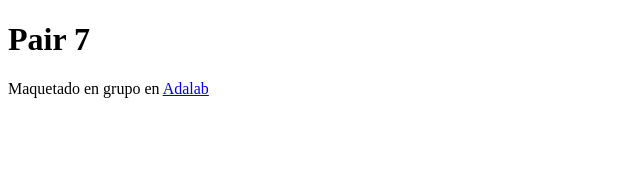
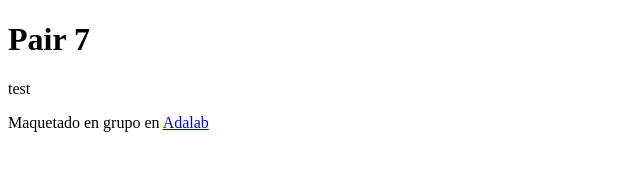
Before and after one commit to Adalab/modulo-1-leccion-06-pair-7-git, a plain HTML site: page index.html in a window 1280 px wide. Shown: the whole page, without its empty margins (0-640 px from the left). Drawn offline with Linux system fonts and the light colour scheme.

Commit message:
add test

```diff
--- a/index.html
+++ b/index.html
@@ -13,6 +13,7 @@
     <main>
         <section class="motivacion"></section>
         <section class="contenido"></section>
+        <section>test</section>
     </main>
     <footer>
         <p>Maquetado en grupo en <a href="http://adalab.es">Adalab</a></p>
```
